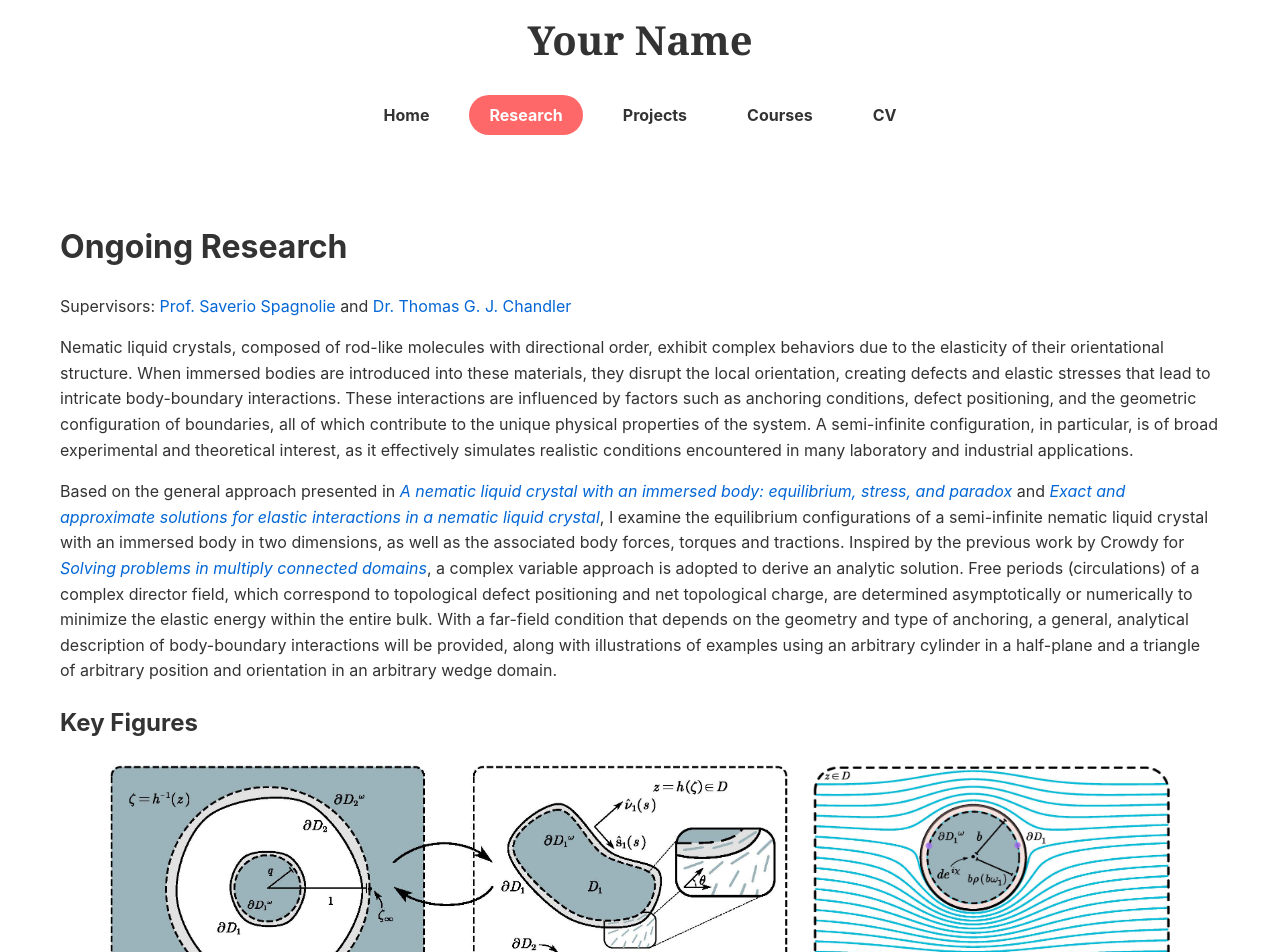
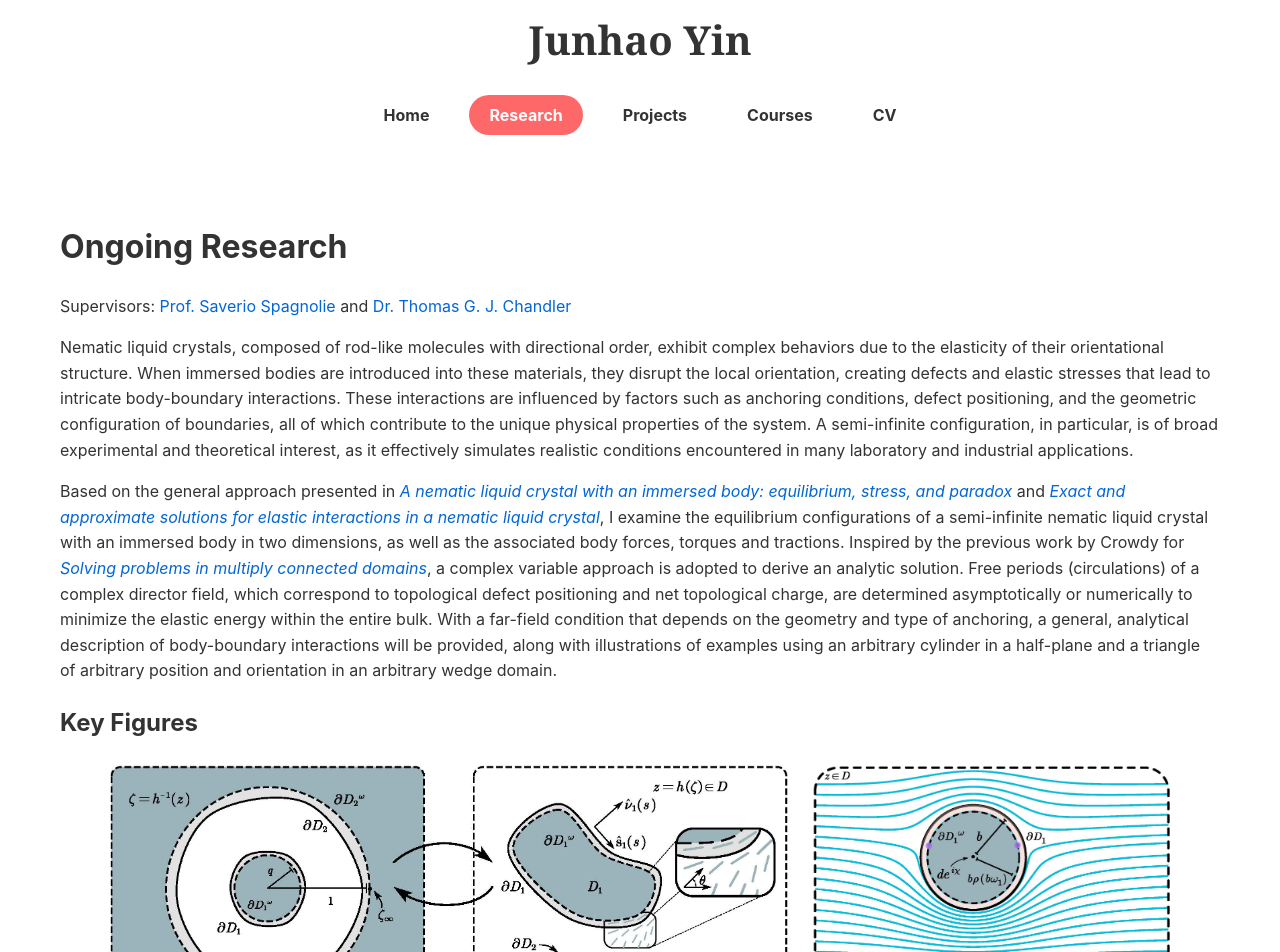
Before and after one commit to Yoon-1023/Yoon-1023.github.io, a Jekyll site: the page built from research.md, in a window 1280 px wide. Shown: the top 952 px of the page. Built offline with Jekyll 4.4.1, drawn with Linux system fonts in a browser that asks for light colours.

Commit message:
Update default.html

```diff
--- a/_layouts/default.html
+++ b/_layouts/default.html
@@ -14,7 +14,7 @@
 
     <!-- Navigation Bar -->
 <header style="text-align: center; margin-bottom: 20px;">
-    <h1 style="margin: 0; font-size: 2.5em; font-weight: bold;">Your Name</h1>
+    <h1 style="margin: 0; font-size: 2.5em; font-weight: bold;">Junhao Yin</h1>
     <nav style="padding: 15px 0;">
         <ul style="display: flex; justify-content: center; list-style: none; padding: 0; gap: 20px;">
         <li><a href="{{ '/' | relative_url }}" class="{% if page.url == '/' %}active{% endif %}">Home</a></li>
```
